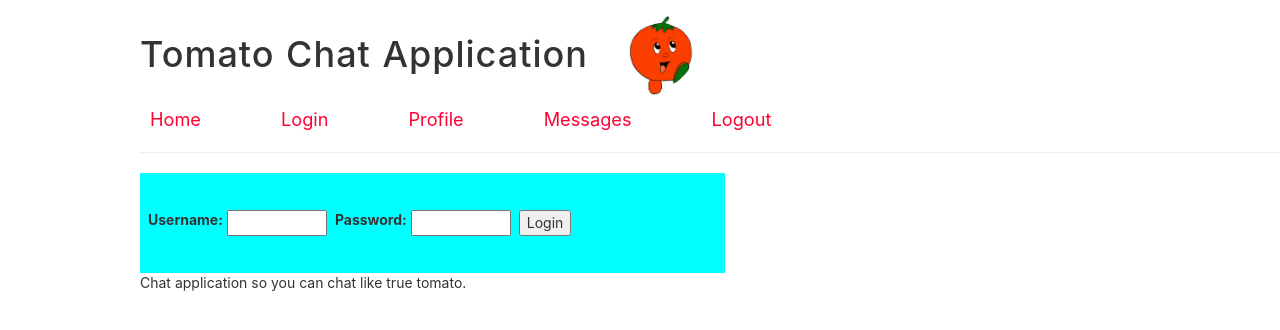
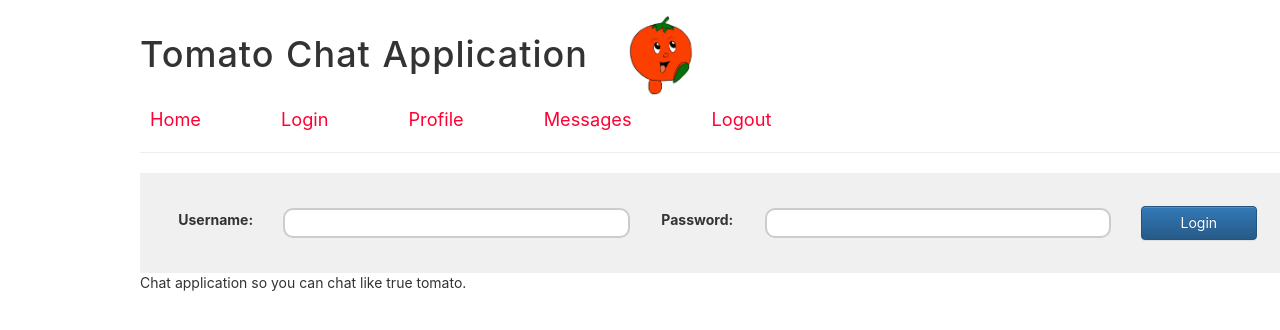
Before and after one commit to domhanak/tomato-chat, a React app: page /login in a window 1280 px wide. Shown: the top 330 px of the page. Built offline with nearby package versions, Linux system fonts and the light colour scheme.

Commit message:
login component style fix

```diff
--- a/src/components/LoginForm.tsx
+++ b/src/components/LoginForm.tsx
@@ -21,7 +21,7 @@ export class LoginForm extends React.Component {
                     <input type="text"
                            id="login"
                            className="login-form__login"/>
-                    <button type="submit"> Login </button>
+                    <button type="submit" className="btn btn-primary">Login </button>
                 </form>
         );
     }
--- a/src/styles/login.scss
+++ b/src/styles/login.scss
@@ -1,27 +1,39 @@
 .login-form {
-  width: 50%;
+  width: 100%;
   height: 100px;
-  background: aqua;
+  background: $background-colour;
   padding: 8px;
   display: flex;
   align-items: center;
-  background: aqua;
+  flex: 1;
 
-  & .login-form__login {
-    width: 100px;
-    margin-right: 8px;
-    margin-left: 4px;
+  & label, input, button {
+    display: flex;
+    flex-direction: row;
+    flex-wrap: wrap;
+    justify-content: space-around;
+    align-items: center;
+    align-content: flex-start;
   }
 
-  & .login-form__password {
-    flex: 1;
-    margin-left: 4px;
-    margin-right: 8px;
+  & label {
+    width: 10%;
+    margin-left: 10px;
+    margin-right: 10px;
   }
 
+  & input {
+    width: 30%;
 
-  & .login-form button {
-    padding: 4px 16px;
-    border-radius: 4px;
+    border: solid 2px $profile-border-colour;
+    font-size: 1.2em;
+    border-radius: 10px;
+    padding-left: 10px;
+  }
+
+  & button {
+    width: 10%;
+    margin-left: 30px;
+    text-align: center;
   }
 }
--- a/src/styles/profile.scss
+++ b/src/styles/profile.scss
@@ -1,5 +1,5 @@
 .profile-view {
-  background: $profile-background-colour;
+  background: $background-colour;
   margin: 25px auto;
   width: 70%;
 
--- a/src/styles/variables.scss
+++ b/src/styles/variables.scss
@@ -1,7 +1,7 @@
 //////////////////////////////////////////
 //              Colours                 //
 //////////////////////////////////////////
-$profile-background-colour: #8080801f;
+$background-colour: #8080801f;
 $profile-border-colour: #80808066;
 $tomato-chat-items-colour: #ff0033;
 $tomato-chat-items-hover-colour: #f7eeef;
```
